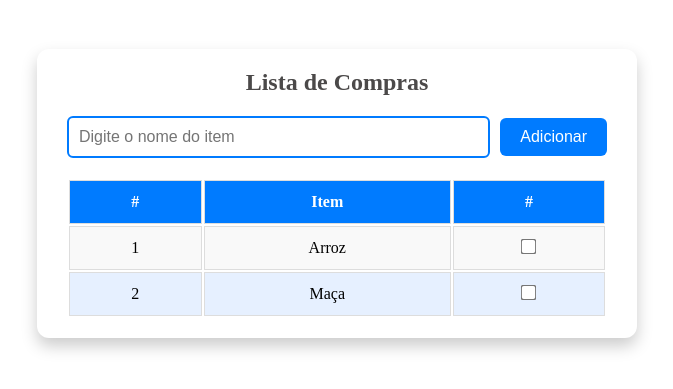
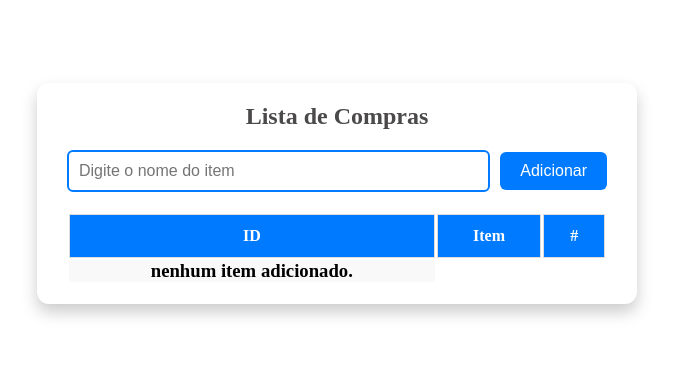
Before and after one commit to Marrafon91/Angular, an Angular app: page / in a window 1280 px wide. Shown: the part 215-604 px from the top of the page, without its empty margins (303-976 px from the left). Built offline with nearby package versions, Linux system fonts and the light colour scheme.

Commit message:
Utilizando o @for e o ngFor para renderizar componentes de lista

```diff
--- a/src/app/lista-compras/lista-compras.html
+++ b/src/app/lista-compras/lista-compras.html
@@ -13,22 +13,24 @@
         <table>
             <thead>
                 <tr>
-                    <th>#</th>
+                    <th>ID</th>
                     <th>Item</th>
                     <th>#</th>
                 </tr>
             </thead>
             <tbody>
-                <tr>
-                    <td>1</td>
-                    <td>Arroz</td>
-                    <td><input type="checkbox"></td>
-                </tr>
-                <tr>
-                    <td>2</td>
-                    <td>Maça</td>
-                    <td><input type="checkbox"></td>
-                </tr>
+                @for (elemento of lista; track elemento.id) {
+                    <tr>
+                        <td>{{elemento.id}}</td>
+                        <td>{{elemento.nome}}</td>
+                        <td><input type="checkbox"></td>
+                    </tr>
+                } @empty {
+                    <tr colspan="3">
+                        <h3>nenhum item adicionado.</h3>
+                    </tr>
+                }
+
             </tbody>
         </table>
     </div>
--- a/src/app/lista-compras/lista-compras.ts
+++ b/src/app/lista-compras/lista-compras.ts
@@ -1,10 +1,11 @@
 import { Component } from '@angular/core';
 import { FormsModule } from '@angular/forms';
 import { ItemLista } from './itemLista';
+import { CommonModule } from '@angular/common';
 
 @Component({
   selector: 'app-lista-compras',
-  imports: [ FormsModule],
+  imports: [ FormsModule, CommonModule],
   templateUrl: './lista-compras.html',
   styleUrl: './lista-compras.scss'
 })
@@ -21,7 +22,6 @@
     this.lista.push(itemLista);
 
     this.item = '';
-    console.table(this.lista)
   }
 
 }
```
